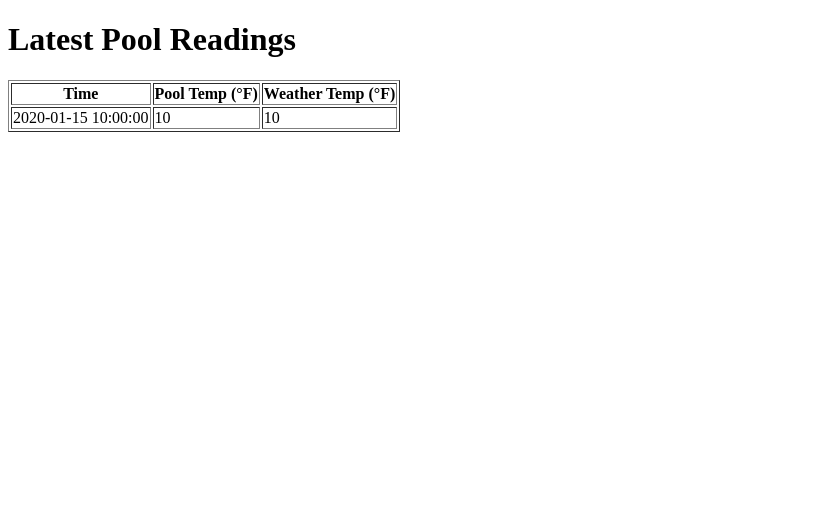
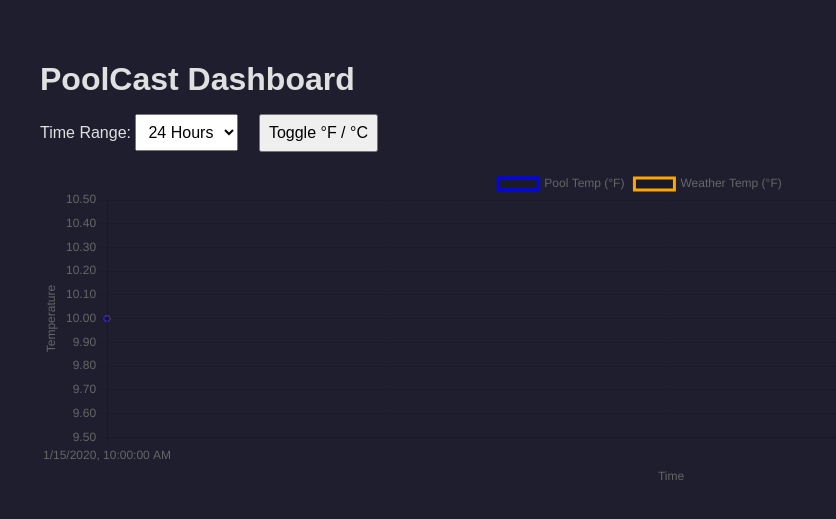
Before and after one commit to Axioq/PoolCast, a Flask app: page / in a window 1280 px wide. Shown: the top 519 px of the page, without its empty margins (0-836 px from the left). Run offline with Flask 3, Linux system fonts and the light colour scheme; a database or web service that is not in the repository returns one stand-in record (values such as "Sample title"); some libraries are stand-ins or nearby versions.

Commit message:
Enhance dashboard with time range selection and temperature unit toggle functionality

```diff
--- a/web/app.py
+++ b/web/app.py
@@ -1,8 +1,9 @@
-from flask import Flask, render_template
+from flask import Flask, render_template, request
 import psycopg2
 import os
 from dotenv import load_dotenv
 from pathlib import Path
+from datetime import datetime, timedelta, timezone
 
 # Load environment variables from .env file
 load_dotenv(Path(__file__).resolve().parent.parent / "config" / "secrets.env")
@@ -24,15 +25,30 @@ sql = f"""
         recorded_at
         , temperature_f
         , weather_temp_f
+        , temperature_c
+        , weather_temp_c
     From
         logs
+    Where
+        recorded_at >= %s
     Order By
-        Recorded_at desc
-    Limit 100
+        recorded_at asc
     """
 @app.route("/")
 def dashboard():
-    readings = []
+    time_range = request.args.get("range", "24h")
+
+    now = datetime.now(tz=timezone.utc)
+    if time_range == "7d":
+        start_time = now - timedelta(days=7)
+    elif time_range == "30d":
+        start_time = now - timedelta(days=30)
+    elif time_range == "1y":
+        start_time = now - timedelta(days=365)
+    else:
+        start_time = now - timedelta(hours=24)
+
+    readings= []
     error = None
     # Connect to the PostgreSQL database
 
@@ -40,7 +56,7 @@ def dashboard():
         with psycopg2.connect(POSTGRES_CONN_STRING) as conn:
             with conn.cursor() as cur:
                 # Execute a query to fetch the latest 100 readings
-                cur.execute(sql)
+                cur.execute(sql, (start_time,))
                 readings = cur.fetchall()
 
     except psycopg2.Error as db_error:
--- a/web/templates/dashboard.html
+++ b/web/templates/dashboard.html
@@ -1,24 +1,103 @@
-<!-- This is a simple HTML template for displaying the latest pool readings -->
 <!DOCTYPE html>
 <html>
 <head>
+    <meta charset="UTF-8">
     <title>PoolCast Dashboard</title>
+    <script src="https://cdn.jsdelivr.net/npm/chart.js"></script>
+    <style>
+        body { font-family: Arial, sans-serif; padding: 2rem; background: #1e1e2f; color: #e0e0e0; }
+        h1 { margin-bottom: 1rem; }
+        .controls { margin-bottom: 1rem; }
+        .controls select, .controls button {
+            margin-right: 1rem;
+            padding: 0.5rem;
+            font-size: 1rem;
+        }
+    </style>
 </head>
 <body>
-    <h1>Latest Pool Readings</h1>
-    <table border="1">
-        <tr>
-            <th>Time</th>
-            <th>Pool Temp (°F)</th>
-            <th>Weather Temp (°F)</th>
-        </tr>
-        {% for row in readings %}
-        <tr>
-            <td>{{ row[0] }}</td>
-            <td>{{ row[1] }}</td>
-            <td>{{ row[2] }}</td>
-        </tr>
-        {% endfor %}
-    </table>
+
+<h1>PoolCast Dashboard</h1>
+
+<div class="controls">
+    <form method="get" style="display: inline;">
+        <label for="range">Time Range:</label>
+        <select name="range" id="range" onchange="this.form.submit()">
+            <option value="24h" {% if time_range == '24h' %}selected{% endif %}>24 Hours</option>
+            <option value="7d" {% if time_range == '7d' %}selected{% endif %}>7 Days</option>
+            <option value="30d" {% if time_range == '30d' %}selected{% endif %}>30 Days</option>
+            <option value="1y" {% if time_range == '1y' %}selected{% endif %}>1 Year</option>
+        </select>
+    </form>
+
+    <button onclick="toggleUnits()">Toggle °F / °C</button>
+</div>
+
+<canvas id="tempChart" height="80"></canvas>
+
+<script>
+    const readings = {{ readings|tojson }};
+    const labels = readings.map(r => new Date(r[0]).toLocaleString());
+
+    const dataF = {
+        pool: readings.map(r => r[1]),
+        weather: readings.map(r => r[2])
+    };
+
+    const dataC = {
+        pool: readings.map(r => r[3]),
+        weather: readings.map(r => r[4])
+    };
+
+    let currentUnit = 'F';
+
+    const ctx = document.getElementById('tempChart').getContext('2d');
+    const chart = new Chart(ctx, {
+        type: 'line',
+        data: {
+            labels: labels,
+            datasets: [
+                {
+                    label: 'Pool Temp (°F)',
+                    data: dataF.pool,
+                    borderColor: 'blue',
+                    fill: false,
+                    tension: 0.1
+                },
+                {
+                    label: 'Weather Temp (°F)',
+                    data: dataF.weather,
+                    borderColor: 'orange',
+                    fill: false,
+                    tension: 0.1
+                }
+            ]
+        },
+        options: {
+            responsive: true,
+            scales: {
+                x: { ticks: { maxTicksLimit: 10 }, title: { display: true, text: 'Time' }},
+                y: { title: { display: true, text: 'Temperature' }}
+            }
+        }
+    });
+
+    function toggleUnits() {
+        if (currentUnit === 'F') {
+            chart.data.datasets[0].data = dataC.pool;
+            chart.data.datasets[1].data = dataC.weather;
+            chart.data.datasets[0].label = 'Pool Temp (°C)';
+            chart.data.datasets[1].label = 'Weather Temp (°C)';
+            currentUnit = 'C';
+        } else {
+            chart.data.datasets[0].data = dataF.pool;
+            chart.data.datasets[1].data = dataF.weather;
+            chart.data.datasets[0].label = 'Pool Temp (°F)';
+            chart.data.datasets[1].label = 'Weather Temp (°F)';
+            currentUnit = 'F';
+        }
+        chart.update();
+    }
+</script>
 </body>
 </html>
```
